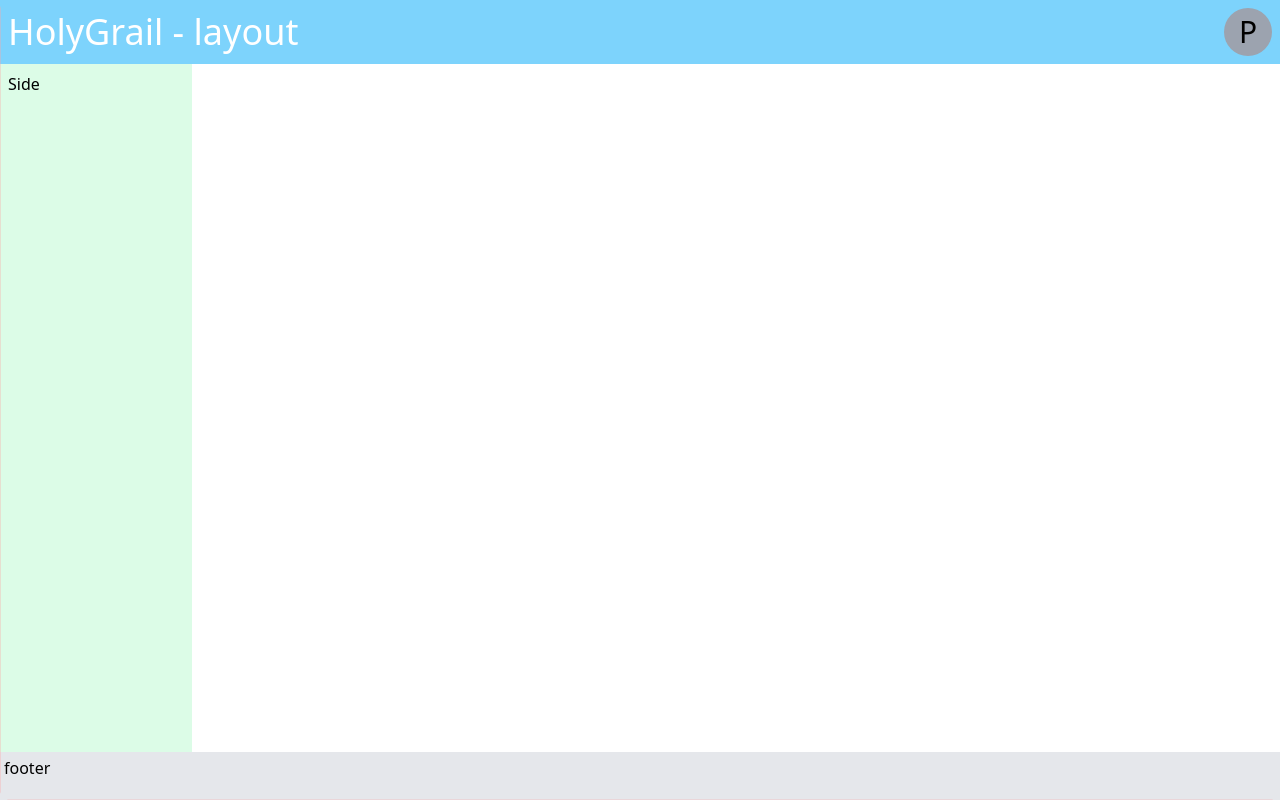
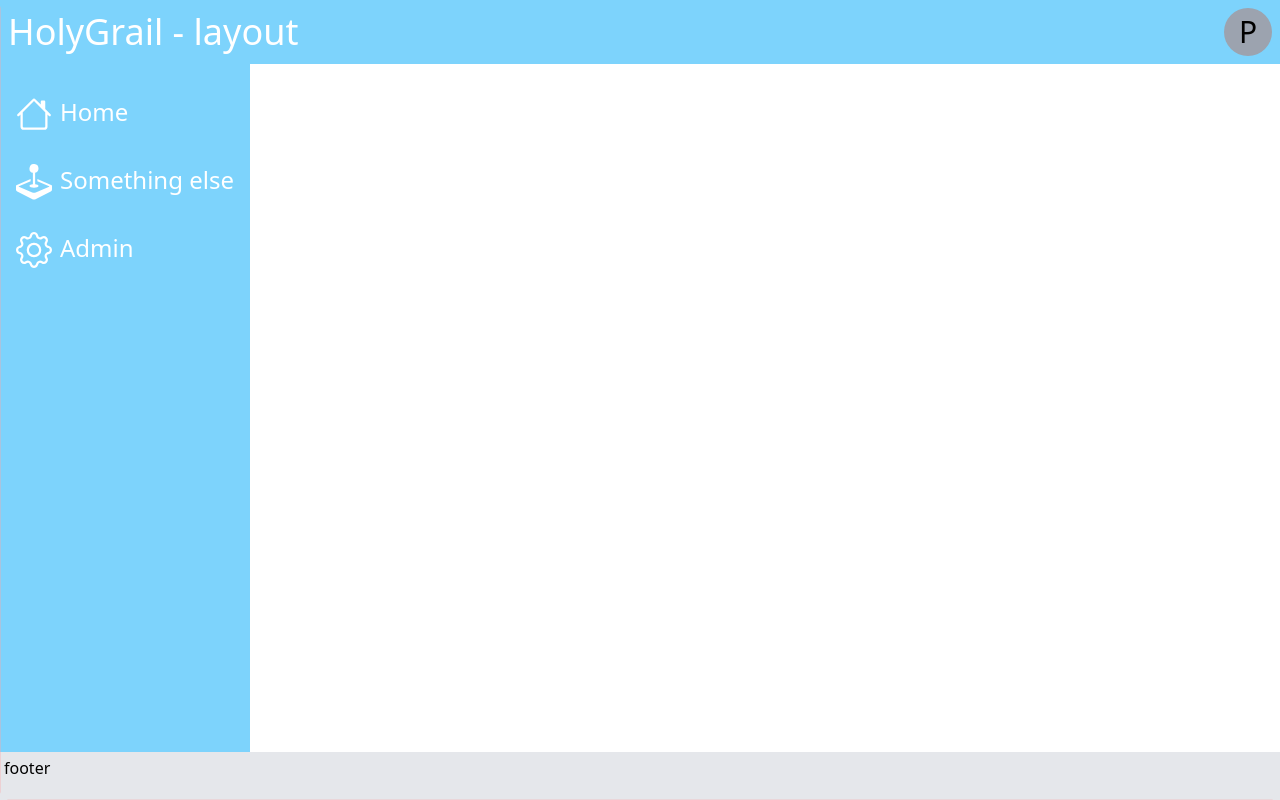
Before and after one commit to fillip1984/holy-grail-layout, a React (Vite) app: page / in a window 1280 px wide. Built offline with nearby package versions, Linux system fonts and the light colour scheme.

Commit message:
component-ized sidenav

```diff
--- a/src/App.tsx
+++ b/src/App.tsx
@@ -18,9 +18,8 @@ const App = () => {
       <TopNav />
 
       <div className="flex flex-1 overflow-hidden">
-        <nav className="w-[15vw] bg-green-100 p-2">Side</nav>
-        {/* view height (vh) and view width (vw) are key to forcing flex containers to grow to their full height/width. */}
         <Router>
+          <SideNav />
           <Routes>
             <Route
               path="/home"
--- a/src/components/navigation/SideNav.tsx
+++ b/src/components/navigation/SideNav.tsx
@@ -21,7 +21,7 @@ const SideNav = () => {
   ];
 
   return (
-    <nav className="bg-sky-300">
+    <nav className="bg-sky-300 pt-6">
       <div className="flex flex-col space-y-4 px-2 text-2xl text-white">
         {/* Handles active class of react-router-dom NavLink,
             https://ultimatecourses.com/blog/active-navlink-classes-with-react-router */}
```
